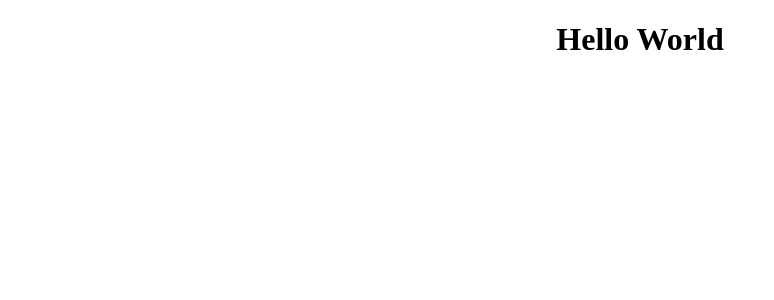
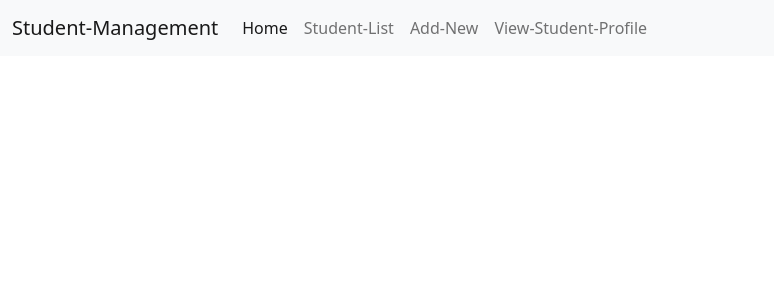
Before and after one commit to MeharaSahabandu/Simple-Student-Management-System, a React (Create React App) app in the folder frontend/: page / in a window 1280 px wide. Shown: the top 300 px of the page, without its empty margins (0-774 px from the left). Built offline with nearby package versions, Linux system fonts and the light colour scheme.

Commit message:
added header

```diff
--- a/frontend/public/index.html
+++ b/frontend/public/index.html
@@ -13,11 +13,19 @@
 
     <link rel="manifest" href="%PUBLIC_URL%/manifest.json" />
 
+    <!--adding bootstrap-->
+    <link href="https://cdn.jsdelivr.net/npm/bootstrap@5.2.3/dist/css/bootstrap.min.css" rel="stylesheet" integrity="sha384-rbsA2VBKQhggwzxH7pPCaAqO46MgnOM80zW1RWuH61DGLwZJEdK2Kadq2F9CUG65" crossorigin="anonymous">
+
     <title>React App</title>
   </head>
   <body>
     <noscript>You need to enable JavaScript to run this app.</noscript>
     <div id="root"></div>
 
+    <!--adding bootstrap-->
+    <script src="https://cdn.jsdelivr.net/npm/bootstrap@5.2.3/dist/js/bootstrap.bundle.min.js" integrity="sha384-kenU1KFdBIe4zVF0s0G1M5b4hcpxyD9F7jL+jjXkk+Q2h455rYXK/7HAuoJl+0I4" crossorigin="anonymous"></script>
+    <script src="https://cdn.jsdelivr.net/npm/@popperjs/core@2.11.6/dist/umd/popper.min.js" integrity="sha384-oBqDVmMz9ATKxIep9tiCxS/Z9fNfEXiDAYTujMAeBAsjFuCZSmKbSSUnQlmh/jp3" crossorigin="anonymous"></script>
+<script src="https://cdn.jsdelivr.net/npm/bootstrap@5.2.3/dist/js/bootstrap.min.js" integrity="sha384-cuYeSxntonz0PPNlHhBs68uyIAVpIIOZZ5JqeqvYYIcEL727kskC66kF92t6Xl2V" crossorigin="anonymous"></script>
+
   </body>
 </html>
--- a/frontend/src/App.js
+++ b/frontend/src/App.js
@@ -1,11 +1,12 @@
+import React from 'react';
+import Header from './components/Header';
+
 
 function App() {
   return (
-    <div className="App">
+    <div >
 
-      <center>
-        <h1>Hello World</h1>
-      </center>
+    <Header/>
 
     </div>
   );
--- /dev/null
+++ b/frontend/src/components/Header.js
@@ -0,0 +1,37 @@
+import React from 'react';
+
+function Header(){
+
+    return(
+
+        <nav class="navbar navbar-expand-lg bg-light">
+  <div class="container-fluid">
+    <a class="navbar-brand" href="#">Student-Management</a>
+    <button class="navbar-toggler" type="button" data-bs-toggle="collapse" data-bs-target="#navbarSupportedContent" aria-controls="navbarSupportedContent" aria-expanded="false" aria-label="Toggle navigation">
+      <span class="navbar-toggler-icon"></span>
+    </button>
+    <div class="collapse navbar-collapse" id="navbarSupportedContent">
+      <ul class="navbar-nav me-auto mb-2 mb-lg-0">
+        <li class="nav-item">
+          <a class="nav-link active" aria-current="page" href="#">Home</a>
+        </li>
+        <li class="nav-item">
+          <a class="nav-link" href="#">Student-List</a>
+        </li>
+        <li class="nav-item">
+          <a class="nav-link" href="#">Add-New</a>
+        </li>
+        <li class="nav-item">
+          <a class="nav-link" href="#">View-Student-Profile</a>
+        </li>
+
+      </ul>
+
+    </div>
+  </div>
+</nav>
+
+    )
+}
+
+export default Header;
```
